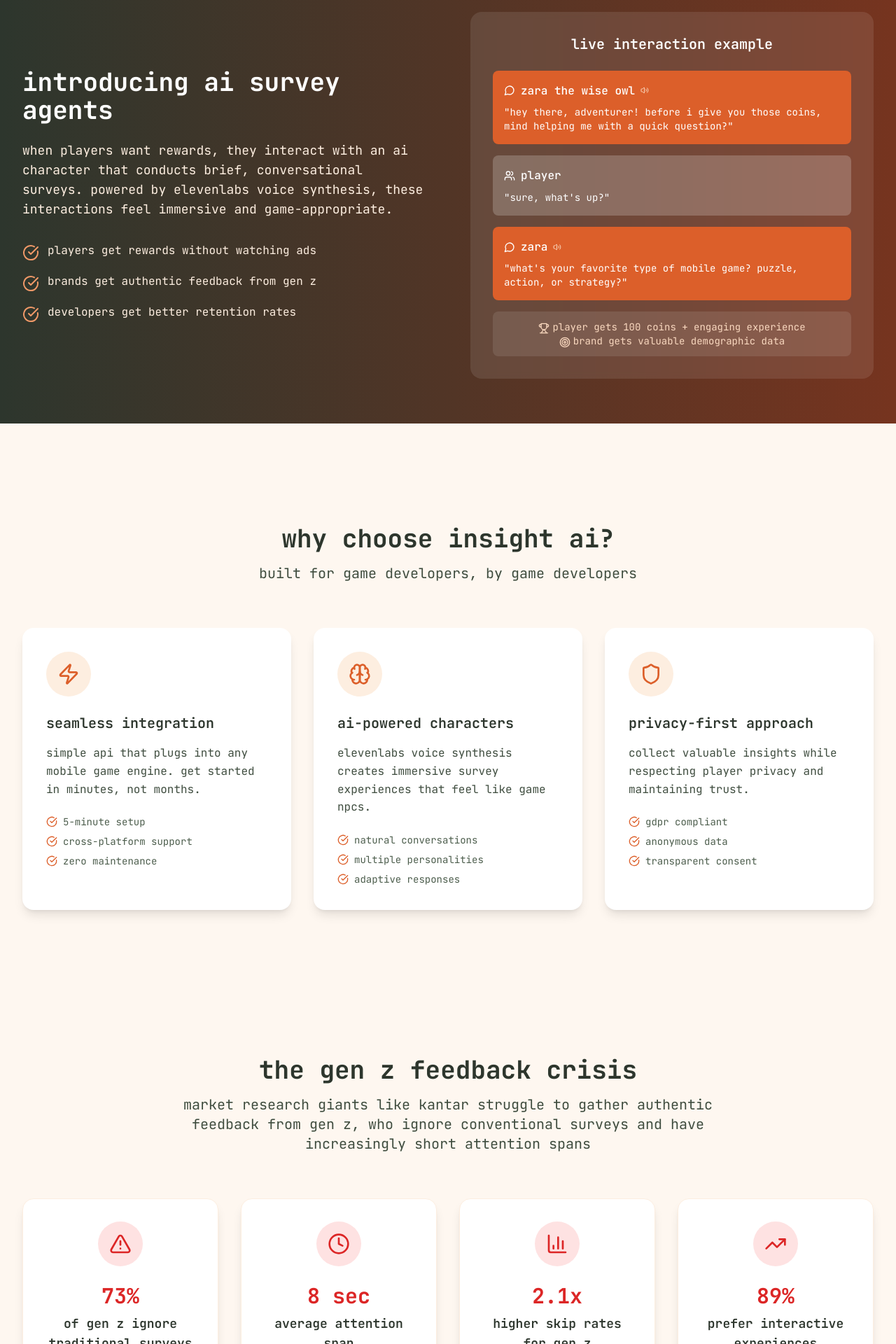
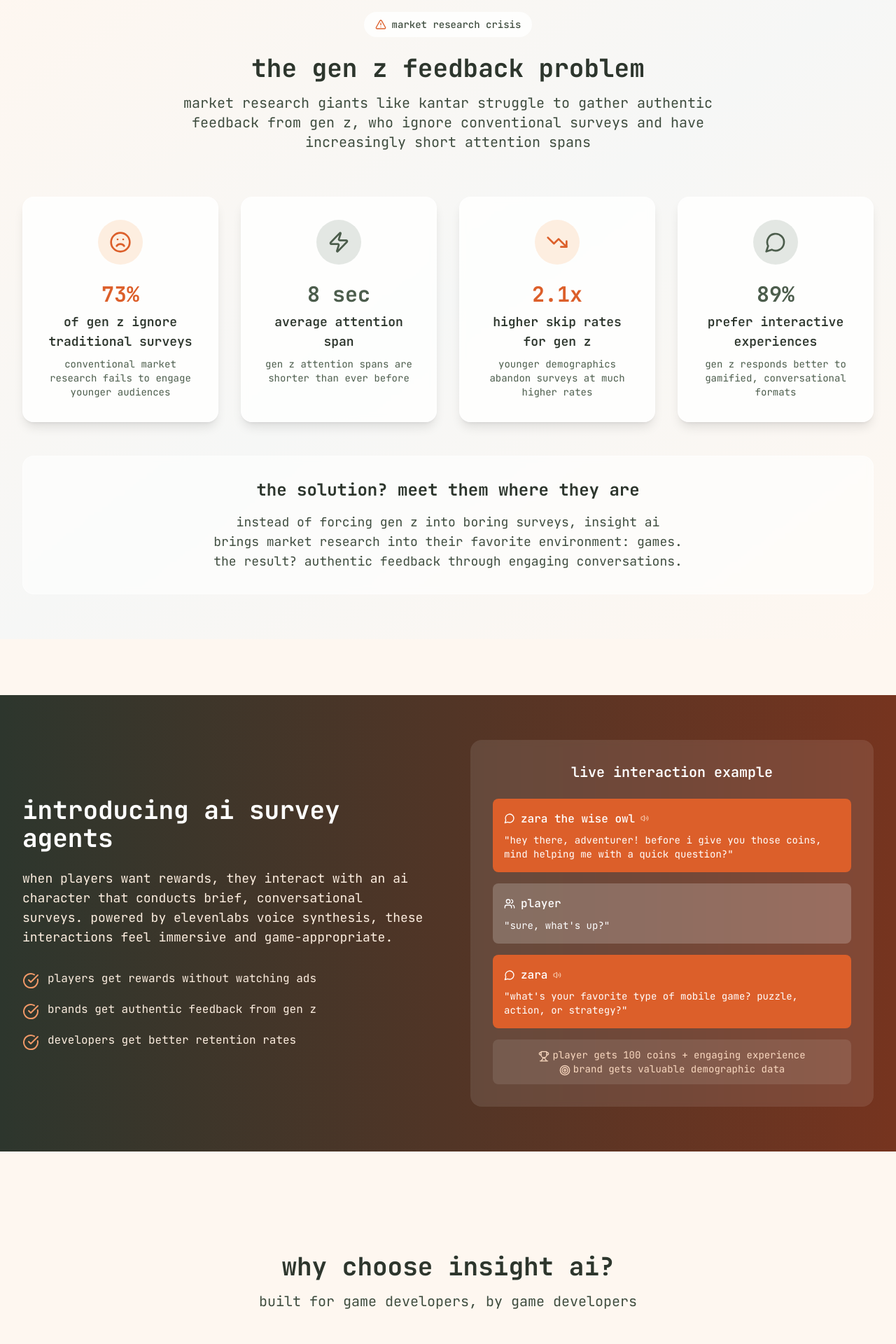
Before and after one commit to sid-081205/insight-ai-landing, a React (Vite) app: page / in a window 1280 px wide. Shown: the part 1560-3480 px from the top of the page at 70% size. Built offline with nearby package versions, Linux system fonts and the light colour scheme.

Commit message:
Redesign Gen Z feedback crisis section

```diff
--- a/src/pages/Home.tsx
+++ b/src/pages/Home.tsx
@@ -1,5 +1,5 @@
 import React from 'react'
-import { ArrowRight, Users, TrendingDown, Clock, Target, Zap, Shield, Brain, MessageCircle, Trophy, Star, CheckCircle, Volume2, Mic, Headphones, AlertTriangle, BarChart3, TrendingUp } from 'lucide-react'
+import { ArrowRight, Users, TrendingDown, Clock, Target, Zap, Shield, Brain, MessageCircle, Trophy, Star, CheckCircle, Volume2, Mic, Headphones, AlertTriangle, BarChart3, TrendingUp, Frown, Zap as ZapIcon } from 'lucide-react'
 import { Link } from 'react-router-dom'
 
 const Home = () => {
@@ -53,28 +53,32 @@ const Home = () => {
 
   const genZChallenges = [
     {
-      icon: AlertTriangle,
+      icon: Frown,
       stat: '73%',
       label: 'of gen z ignore traditional surveys',
-      description: 'conventional market research fails to engage younger audiences'
+      description: 'conventional market research fails to engage younger audiences',
+      color: 'cozy'
     },
     {
-      icon: Clock,
+      icon: ZapIcon,
       stat: '8 sec',
       label: 'average attention span',
-      description: 'gen z attention spans are shorter than ever before'
+      description: 'gen z attention spans are shorter than ever before',
+      color: 'sage'
     },
     {
-      icon: BarChart3,
+      icon: TrendingDown,
       stat: '2.1x',
       label: 'higher skip rates for gen z',
-      description: 'younger demographics abandon surveys at much higher rates'
+      description: 'younger demographics abandon surveys at much higher rates',
+      color: 'cozy'
     },
     {
-      icon: TrendingUp,
+      icon: MessageCircle,
       stat: '89%',
       label: 'prefer interactive experiences',
-      description: 'gen z responds better to gamified, conversational formats'
+      description: 'gen z responds better to gamified, conversational formats',
+      color: 'sage'
     }
   ]
 
@@ -166,6 +170,56 @@ const Home = () => {
                 </div>
               </div>
             ))}
+          </div>
+        </div>
+      </section>
+
+      {/* Gen Z Market Research Challenge */}
+      <section className="py-16 bg-gradient-to-br from-cozy-50 via-sage-50 to-cozy-50">
+        <div className="max-w-7xl mx-auto px-4 sm:px-6 lg:px-8">
+          <div className="text-center mb-16">
+            <div className="inline-flex items-center px-4 py-2 bg-white/80 backdrop-blur-sm rounded-full text-sage-700 text-sm font-medium mb-6">
+              <AlertTriangle className="h-4 w-4 mr-2 text-cozy-600" />
+              market research crisis
+            </div>
+            <h2 className="text-4xl font-bold text-sage-900 mb-4">
+              the gen z feedback problem
+            </h2>
+            <p className="text-xl text-sage-700 max-w-3xl mx-auto">
+              market research giants like kantar struggle to gather authentic feedback from gen z,
+              who ignore conventional surveys and have increasingly short attention spans
+            </p>
+          </div>
+
+          <div className="grid grid-cols-1 md:grid-cols-2 lg:grid-cols-4 gap-8">
+            {genZChallenges.map((challenge, index) => (
+              <div key={index} className="stat-card bg-white/80 backdrop-blur-sm p-8 rounded-2xl shadow-lg border border-white/50 hover:bg-white transition-all">
+                <div className={`flex items-center justify-center w-16 h-16 ${challenge.color === 'cozy' ? 'bg-cozy-100' : 'bg-sage-100'} rounded-full mb-6 mx-auto`}>
+                  <challenge.icon className={`h-8 w-8 ${challenge.color === 'cozy' ? 'text-cozy-600' : 'text-sage-600'}`} />
+                </div>
+                <div className="text-center">
+                  <div className={`text-3xl font-bold mb-2 ${challenge.color === 'cozy' ? 'text-cozy-600' : 'text-sage-600'}`}>
+                    {challenge.stat}
+                  </div>
+                  <div className="text-lg font-semibold text-sage-900 mb-2">{challenge.label}</div>
+                  <p className="text-sm text-sage-600">{challenge.description}</p>
+                </div>
+              </div>
+            ))}
+          </div>
+
+          {/* Fun insight callout */}
+          <div className="mt-12 bg-white/60 backdrop-blur-sm rounded-2xl p-8 border border-white/50">
+            <div className="text-center">
+              <h3 className="text-2xl font-bold text-sage-900 mb-4">
+                the solution? meet them where they are
+              </h3>
+              <p className="text-lg text-sage-700 max-w-2xl mx-auto">
+                instead of forcing gen z into boring surveys, insight ai brings market research
+                into their favorite environment: games. the result? authentic feedback through
+                engaging conversations.
+              </p>
+            </div>
           </div>
         </div>
       </section>
@@ -274,36 +328,6 @@ const Home = () => {
         </div>
       </section>
 
-      {/* Gen Z Market Research Challenge */}
-      <section className="py-16">
-        <div className="max-w-7xl mx-auto px-4 sm:px-6 lg:px-8">
-          <div className="text-center mb-16">
-            <h2 className="text-4xl font-bold text-sage-900 mb-4">
-              the gen z feedback crisis
-            </h2>
-            <p className="text-xl text-sage-700 max-w-3xl mx-auto">
-              market research giants like kantar struggle to gather authentic feedback from gen z,
-              who ignore conventional surveys and have increasingly short attention spans
-            </p>
-          </div>
-
-          <div className="grid grid-cols-1 md:grid-cols-2 lg:grid-cols-4 gap-8">
-            {genZChallenges.map((challenge, index) => (
-              <div key={index} className="bg-white p-8 rounded-2xl shadow-lg border border-cozy-100">
-                <div className="flex items-center justify-center w-16 h-16 bg-red-100 rounded-full mb-6 mx-auto">
-                  <challenge.icon className="h-8 w-8 text-red-600" />
-                </div>
-                <div className="text-center">
-                  <div className="text-3xl font-bold text-red-600 mb-2">{challenge.stat}</div>
-                  <div className="text-lg font-semibold text-sage-900 mb-2">{challenge.label}</div>
-                  <p className="text-sm text-sage-600">{challenge.description}</p>
-                </div>
-              </div>
-            ))}
-          </div>
-        </div>
-      </section>
-
       {/* ElevenLabs Integration */}
       <section className="py-16">
         <div className="max-w-7xl mx-auto px-4 sm:px-6 lg:px-8">
```
